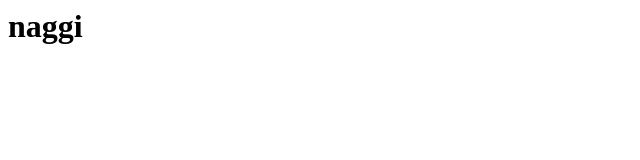
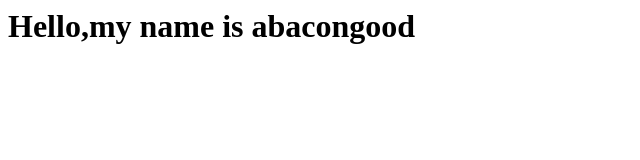
Before and after one commit to Abacongood/ok, a plain HTML site: page index.html in a window 1280 px wide. Shown: the whole page, without its empty margins (0-640 px from the left). Drawn offline with Linux system fonts and the light colour scheme.

Commit message:
Add files via upload

```diff
--- a/index.html
+++ b/index.html
@@ -1,5 +1,6 @@
 
 <html>
-    <h1>
-        naggi
-</html>
+  <h1>
+    </center>
+    Hello,my name is abacongood
+  <html>
```
